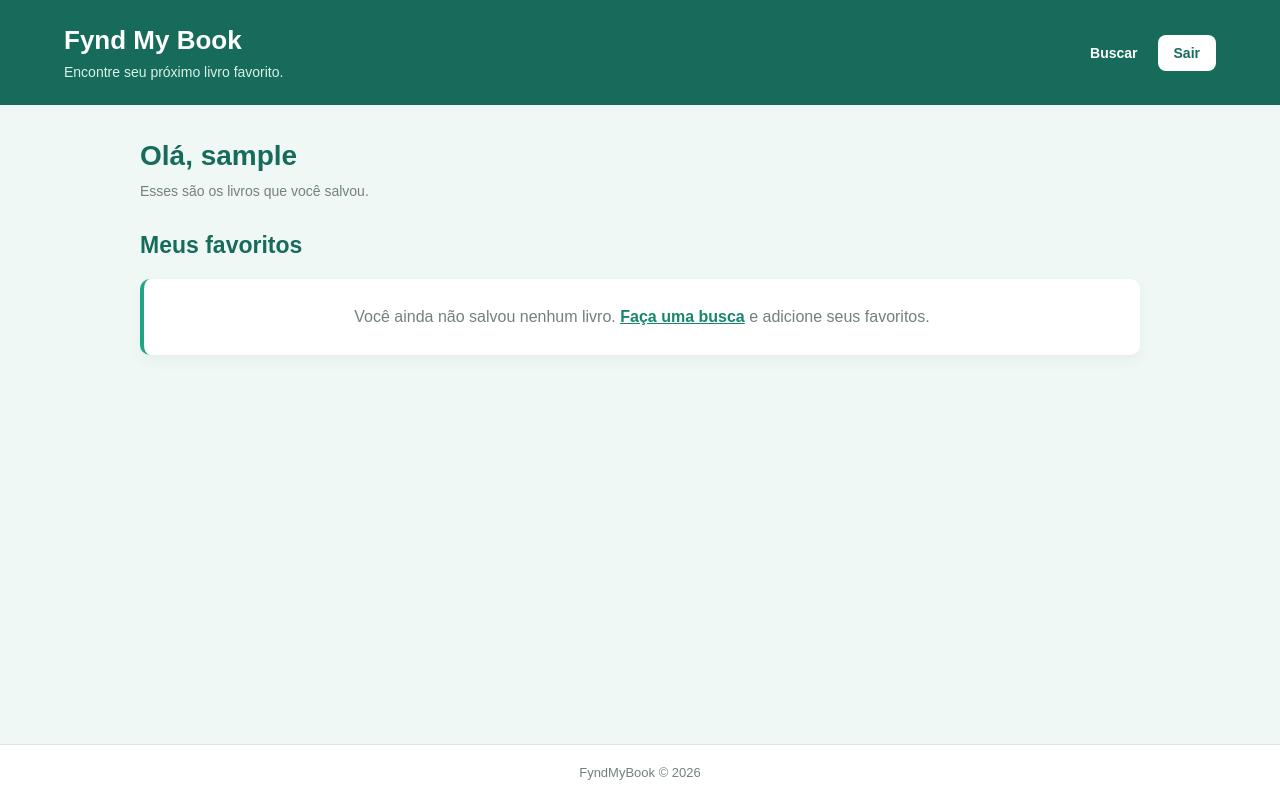
After one commit to AndreynaM0/FindMyBook, a Flask app: page /livro/adicionados in a window 1280 px wide. The commit adds this page. Run offline with Flask 3, Linux system fonts and the light colour scheme; the visitor is signed in with stand-in values (Sample User, id 1).

Commit message:
Resolvendo a Busca e criando o perfil

```diff
--- a/controllers/livro_controller.py
+++ b/controllers/livro_controller.py
@@ -1,10 +1,22 @@
 from flask import Blueprint, request, render_template
-from flask_login import login_required
-
+from flask_login import login_required, current_user
+from services.pricematch_service import get_livros
 
 livro_controller = Blueprint('livro', __name__)
+
 @livro_controller.route('/', methods=['GET', 'POST'])
 @login_required
 def buscar():
-    if request.method == 'GET':
-        return render_template("busca_livro.html")
+    titulo = request.args.get("titulo", "").strip()
+
+    livros = []
+    if titulo:
+        livros = get_livros(titulo)
+
+    return render_template("busca_livro.html", livros=livros, titulo=titulo)
+
+@livro_controller.route('/adicionados')
+@login_required
+def adicionados():
+    favoritos = []
+    return render_template("perfil.html", livros=favoritos)
--- a/controllers/login_controller.py
+++ b/controllers/login_controller.py
@@ -24,7 +24,7 @@ def cadastroUsuario():
         return render_template('cadastroUsuario.html')
     else:
         login_user(usuario_cadastrado)
-        return redirect(url_for("/livro"))
+        return redirect(url_for("livro.buscar"))
 
 
 @login_controller.route('/', methods=['GET', 'POST'])
--- a/static/busca_livros.css
+++ b/static/busca_livros.css
@@ -232,6 +285,20 @@ body {
     font-size: 13px;
 }
 
+.saudacao {
+    margin-bottom: 30px;
+}
+
+.saudacao h2 {
+    color: #176b5b;
+    font-size: 28px;
+    margin-bottom: 8px;
+}
+
+.sem-resultados a {
+    color: #16866e;
+    font-weight: bold;
+}
 
 @media (max-width: 600px) {
 
--- /dev/null
+++ b/templates/_card_livro.html
@@ -0,0 +1,39 @@
+{% macro card_livro(livro) %}
+<article class="card-livro">
+
+    {% if livro.imagem %}
+    <div class="capa-livro">
+        <img src="{{ livro.imagem }}" alt="{{ livro.titulo }}" loading="lazy">
+    </div>
+    {% endif %}
+
+    <div class="info-livro">
+
+        <h3>{{ livro.titulo }}</h3>
+
+        <p class="preco-minimo">
+            <strong>Menor preço:</strong>
+            {% if livro.preco_minimo is not none %}
+                R$ {{ "%.2f"|format(livro.preco_minimo)|replace(".", ",") }}
+            {% else %}
+                Não informado
+            {% endif %}
+        </p>
+
+        <p><strong>Lojas:</strong></p>
+
+        <ul class="lista-lojas">
+            {% for loja in livro.lojas %}
+            <li>
+                <a href="{{ loja.url }}" target="_blank" rel="noopener">{{ loja.nome }}</a>
+                {% if loja.price is not none %}
+                    <span>R$ {{ "%.2f"|format(loja.price)|replace(".", ",") }}</span>
+                {% endif %}
+            </li>
+            {% endfor %}
+        </ul>
+
+    </div>
+
+</article>
+{% endmacro %}
--- /dev/null
+++ b/templates/perfil.html
@@ -0,0 +1,67 @@
+{% from "_card_livro.html" import card_livro %}
+<!DOCTYPE html>
+<html lang="pt-br">
+<head>
+    <meta charset="UTF-8">
+    <meta name="viewport" content="width=device-width, initial-scale=1.0">
+
+    <title>Meu Perfil</title>
+
+    <link rel="stylesheet"
+          href="{{ url_for('static', filename='busca_livros.css') }}">
+</head>
+<body>
+
+<header class="cabecalho">
+    <div class="cabecalho-conteudo">
+
+        <div class="titulo-site">
+            <h1>Fynd My Book</h1>
+            <p>Encontre seu próximo livro favorito.</p>
+        </div>
+
+        <nav class="menu">
+            <a href="/livro/">Buscar</a>
+
+            <form action="/login/logout" method="POST">
+                <button type="submit" class="link-logout">Sair</button>
+            </form>
+        </nav>
+
+    </div>
+</header>
+
+<main class="container">
+
+    <section class="saudacao">
+        <h2>Olá, {{ current_user.nome }}</h2>
+        <p class="descricao">Esses são os livros que você salvou.</p>
+    </section>
+
+    <section class="resultados">
+
+        <h2>Meus favoritos</h2>
+
+        {% if livros %}
+            <div class="lista-livros">
+                {% for livro in livros %}
+                    {{ card_livro(livro) }}
+                {% endfor %}
+            </div>
+        {% else %}
+            <p class="sem-resultados">
+                Você ainda não salvou nenhum livro.
+                <a href="/livro/">Faça uma busca</a> e adicione seus favoritos.
+            </p>
+        {% endif %}
+
+    </section>
+
+</main>
+
+<footer class="rodape">
+    <p>FyndMyBook &copy; 2026</p>
+</footer>
+
+</body>
+</html>
```
Also changed, not shown: other parts of static/busca_livros.css (+69 -7 lines), services/pricematch_service.py (+10 -19 lines), templates/busca_livro.html (+4 -44 lines), config.py (line endings or trailing spaces).
